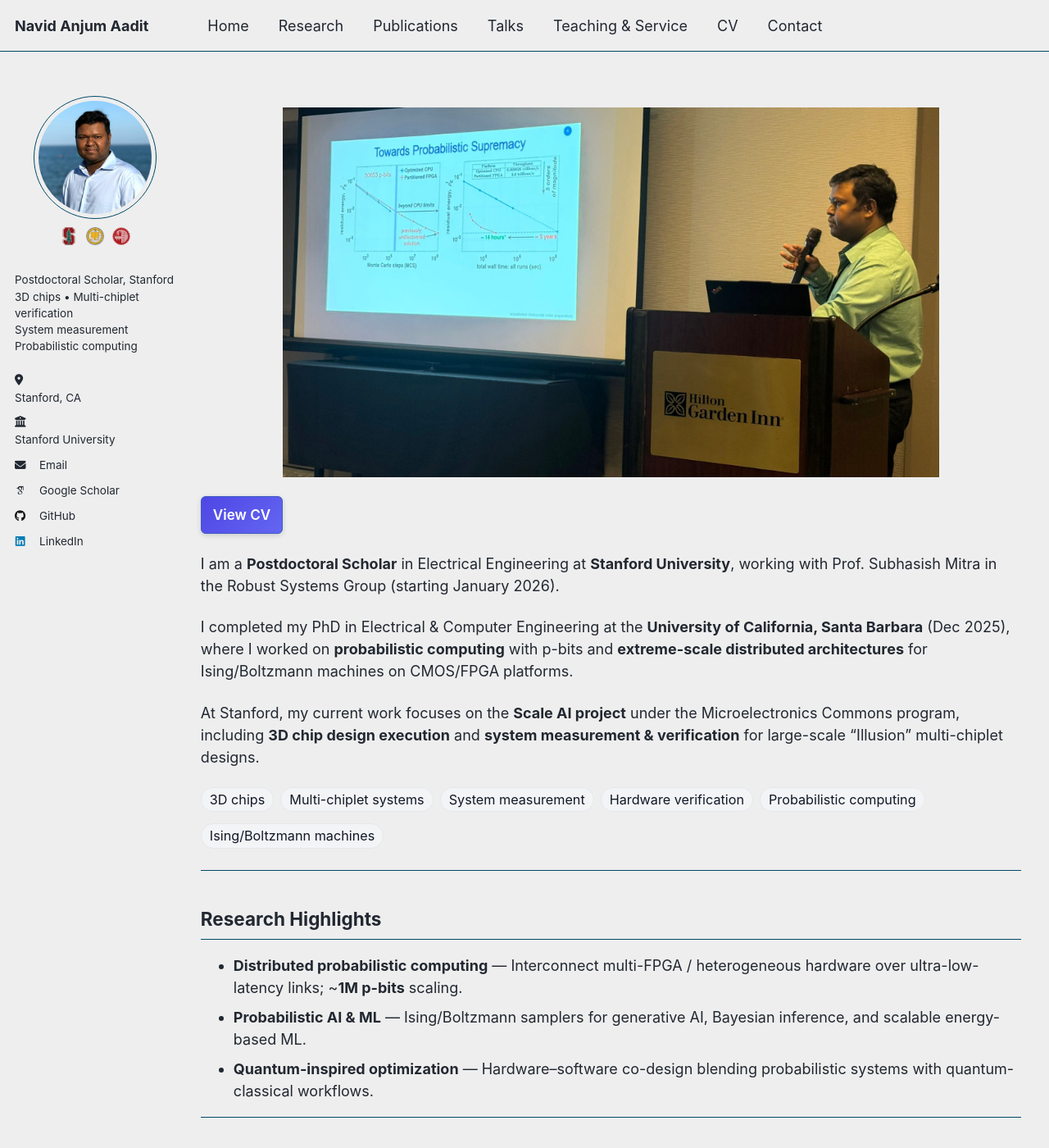
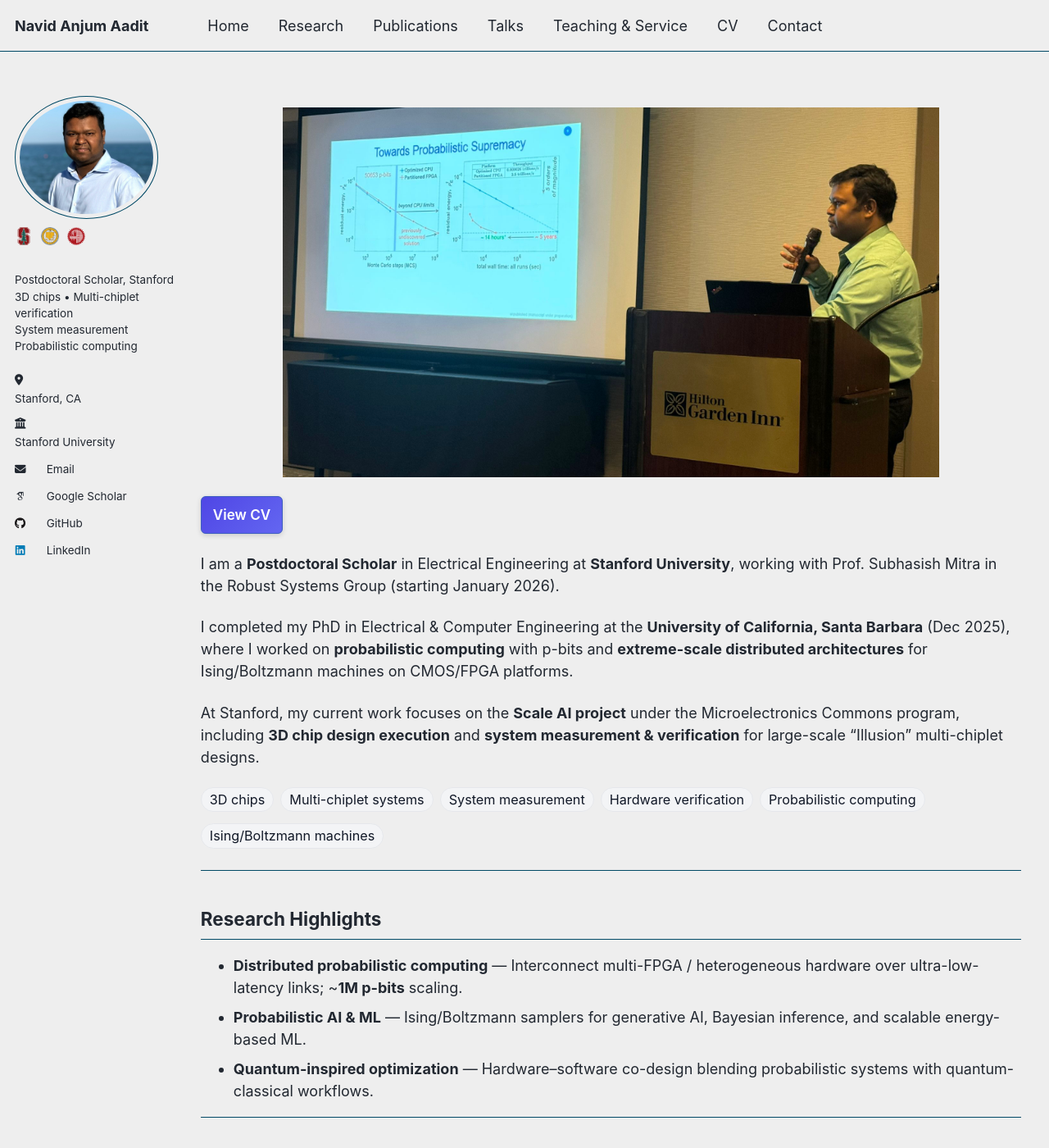
Before and after one commit to navidaadit/navidaadit.github.io, a Jekyll site: the page built from _pages/about.md, in a window 1280 px wide and 1400 px high. Shown: the whole window at 82% size. Built offline with Jekyll 4.4.1, drawn with Linux system fonts in a browser that asks for light colours; some web fonts are replaced.

Commit message:
Update _custom.scss

```diff
--- a/_sass/_custom.scss
+++ b/_sass/_custom.scss
@@ -32,69 +32,46 @@
 /* Clear legacy floats */
 .page::after { content: ""; display: block; clear: both; }
 
+
 /* ===========================================================
-   AUTHOR SIDEBAR FIXES
+   1. SIDEBAR ALIGNMENT (ALWAYS LEFT)
    =========================================================== */
 
-/* 1. Reset list spacing so text starts at the "very left" */
-.sidebar .author__urls ul {
-  padding-left: 0 !important;
+/* Force Avatar Left on ALL screens */
+.author__avatar {
+  display: block !important;
+  text-align: left !important;
+  width: 100% !important;
   margin-left: 0 !important;
-  list-style-type: none !important;
 }
 
-/* 2. Fix "Stanford" dropping to new line (Flexbox on the LINK) */
-.sidebar .author__urls li a {
-  display: flex !important;
-  align-items: flex-start !important; /* Aligns top of text with top of icon */
-  justify-content: flex-start !important;
-  width: 100% !important;
-  gap: 10px !important; /* Gap between icon and text */
-  text-decoration: none !important;
-  padding: 2px 0 !important; /* Slight vertical breathing room */
+.author__avatar img {
+  margin: 0 !important; /* Removes centering margins */
+  margin-bottom: 10px !important;
+  display: block !important;
+  width: 150px;
+  height: 150px;
+  object-fit: cover;
+  border-radius: 50%;
 }
 
-/* 3. Ensure Icon stays nicely sized and doesn't get squashed */
-.sidebar .author__urls li a i {
-  flex-shrink: 0 !important; /* Prevents icon from shrinking */
-  width: 20px !important;    /* Fixed width for perfect alignment */
-  text-align: center !important;
-  margin-top: 4px !important; /* Optical alignment for text baseline */
-  margin-right: 0 !important; /* Gap is handled by flex-gap above */
-}
-
-/* 4. Desktop Text Alignment (Left) */
+/* Force Name/Bio Left on ALL screens */
 .sidebar .author__content,
 .sidebar .author__bio {
   text-align: left !important;
-  width: 100%;
+  width: 100% !important;
   margin-left: 0 !important;
   padding-left: 0 !important;
 }
 
-/* 5. Avatar: Desktop (Center the image inside the block) */
-.author__avatar {
-  display: block;
-  width: 100%;
-  text-align: center;
-}
-.author__avatar img {
-  width: 150px;
-  height: 150px;
-  object-fit: cover;
-  border-radius: 50%;
-  margin: 0 auto; /* Centers it horizontally */
-  display: block;
-}
-
-/* 6. Affiliation Logos (Centered under avatar) */
+/* Force Logos Left */
 .sidebar .affil-logos {
   display: flex !important;
   width: 100% !important;
-  justify-content: center !important;
+  justify-content: flex-start !important; /* Starts from left */
   align-items: center !important;
   gap: 10px !important;
-  margin: 8px auto 12px auto !important;
+  margin: 8px 0 12px 0 !important;
   padding: 0 !important;
 }
 .sidebar .affil-logo {
@@ -104,62 +81,105 @@
   display: block !important;
 }
 
-/* 7. MOBILE FIXES (Force Avatar Center & Fix Ellipse Issue) */
+/* ===========================================================
+   2. FIX STANFORD / LOCATION LINKS (Prevent New Line)
+   =========================================================== */
+
+/* Reset List Styles */
+.sidebar .author__urls ul {
+  padding-left: 0 !important;
+  margin-left: 0 !important;
+  list-style-type: none !important;
+}
+
+/* The 'a' tag becomes a flex container.
+   This treats the Icon and the Text as two blocks sitting side-by-side.
+*/
+.sidebar .author__urls li a {
+  display: flex !important;
+  flex-direction: row !important;
+  align-items: flex-start !important;
+  width: 100% !important;
+  gap: 12px !important; /* Space between Icon and Text */
+  text-decoration: none !important;
+  padding: 3px 0 !important;
+}
+
+/* Force the Icon to stay an Icon (don't break line) */
+.sidebar .author__urls li a i {
+  display: inline-block !important;
+  width: 20px !important;
+  text-align: center !important;
+  flex-shrink: 0 !important; /* Never shrink the icon */
+  margin-top: 4px !important; /* Align with text top */
+  line-height: 1 !important;
+}
+
+/* Target the text inside the link to ensure it handles wrapping correctly */
+.sidebar .author__urls li a span {
+  display: block !important; /* Treat text as a block next to icon */
+  text-align: left !important;
+}
+
+/* ===========================================================
+   3. MOBILE FOLLOW BUTTON (KEEP RIGHT)
+   =========================================================== */
+
+/* Mobile Sidebar Wrapper */
 @media (max-width: 1023px) {
-  /* Reset container to block and center align text */
-  .sidebar, .author__profile, .author__avatar {
-    float: none !important;
-    text-align: center !important;
-    width: 100% !important;
-    display: block !important; /* Ensure not flex */
-  }
-
-  /* Ensure image is a circle and centered */
+  /* Smaller avatar for phone, still left aligned */
   .author__avatar img {
     width: 110px !important;
     height: 110px !important;
-    object-fit: cover !important; /* Fixes ellipse issue */
-    border-radius: 50% !important; /* Fixes ellipse issue */
-    margin-left: auto !important; /* Centers the block image */
-    margin-right: auto !important; /* Centers the block image */
-    float: none !important;
-    display: block !important;
   }
 
-  /* Ensure name/bio/logos are centered */
-  .sidebar .author__content,
-  .sidebar .author__bio,
-  .sidebar .author__content *,
-  .sidebar .author__bio * {
-    text-align: center !important;
-    margin-left: auto !important;
-    margin-right: auto !important;
+  /* Make sure the container holding the button goes to the right */
+  .author__urls-wrapper {
+    display: flex !important;
+    justify-content: flex-end !important; /* Pushes button to Right */
+    width: 100% !important;
+    position: relative !important;
+    margin: 0 !important;
+    padding: 0 !important;
   }
-    .sidebar .affil-logos {
-      justify-content: center !important;
+
+  /* The Button itself */
+  .author__urls-wrapper .btn {
+    display: inline-block !important;
+    margin: 0 !important;
+  }
+
+  /* The Dropdown Menu position */
+  .author__urls {
+    position: absolute !important;
+    right: 0 !important;
+    left: auto !important;
+    top: calc(100% + 10px) !important;
+    z-index: 9999 !important;
+    background: white !important;
+    border: 1px solid #e5e7eb;
+    box-shadow: 0 5px 15px rgba(0,0,0,0.1);
+    width: 250px !important;
+    text-align: left !important;
+    padding: 10px !important;
   }
 }
 
+/* Desktop Layer fix */
+@media (min-width:1024px){
+  .sidebar{ z-index: 1 !important; }
+  .page__content{ position: relative; z-index: 2 !important; }
+}
+
+
 /* ===========================================================
-   HERO / CONTENT / PILLS
+   HERO / CONTENT / PILLS (Standard)
    =========================================================== */
 
-/* Remove built-in hero */
-.page__hero,
-.page__hero--overlay,
-.hero-landing { display: none !important; }
+.page__hero, .page__hero--overlay, .hero-landing { display: none !important; }
+.hero-img { display: block; width: 80%; height: auto; margin: 0 auto 0 auto; border-bottom: none; }
+.cv-row { margin: 0.5rem 0 1rem 0; }
 
-/* Hero image */
-.hero-img {
-  display: block;
-  width: 80%;
-  height: auto;
-  margin: 0 auto 0 auto;
-  border-bottom: none;
-}
-
-/* ---------- Download CV button ---------- */
-.cv-row { margin: 0.5rem 0 1rem 0; }
 .page__content .btn--cv {
   display: inline-block;
   background-color: #4a6fdd;
@@ -175,232 +195,96 @@
 .page__content .btn--cv:hover  { background-color: #3f5fc0; border-color: #3552a6; }
 .page__content .btn--cv:active { transform: translateY(1px); }
 
-/* ---------- Keyword pills ---------- */
+/* Keywords */
 .keyword-pills {
-  list-style: none;
-  padding: 0;
-  margin: 0.25rem 0 0.5rem 0;
-  display: flex;
-  flex-wrap: wrap;
-  gap: 6px 8px;
+  list-style: none; padding: 0; margin: 0.25rem 0 0.5rem 0;
+  display: flex; flex-wrap: wrap; gap: 6px 8px;
 }
 .keyword-pills li {
-  font-size: 0.9rem;
-  line-height: 1;
-  padding: 6px 10px;
-  border-radius: 999px;
-  white-space: nowrap;
+  font-size: 0.9rem; line-height: 1; padding: 6px 10px;
+  border-radius: 999px; white-space: nowrap;
   border: 1px solid #e5e7eb !important;
   background: #f3f4f6 !important;
   color: #111827 !important;
 }
 
-/* ---------- Spotlight / Research gallery images ---------- */
-.figure-card {
-  overflow: hidden;
-  border-radius: 10px;
-  position: relative;
-  border: 1px solid #e5e7eb;
-  background: #f7fafc;
-}
+/* Gallery / Images */
+.figure-card { overflow: hidden; border-radius: 10px; position: relative; border: 1px solid #e5e7eb; background: #f7fafc; }
 .figure-card img {
-  display:block;
-  width:100% !important;
-  height:auto !important;
-  aspect-ratio: 4 / 3;
-  object-fit: contain !important;
-  object-position: center !important;
+  display:block; width:100% !important; height:auto !important;
+  aspect-ratio: 4 / 3; object-fit: contain !important; object-position: center !important;
   background: transparent !important;
 }
-.figure-card.fill img {
-  object-fit: cover !important;
-  object-position: center !important;
-}
-.gallery-2x2{
-  display:grid;
-  grid-template-columns:repeat(2,minmax(0,1fr));
-  gap:12px;
-  margin:.6rem 0 1.2rem;
-}
-@media (max-width:980px){
-  .gallery-2x2{ grid-template-columns:1fr; }
-}
+.figure-card.fill img { object-fit: cover !important; object-position: center !important; }
+.gallery-2x2{ display:grid; grid-template-columns:repeat(2,minmax(0,1fr)); gap:12px; margin:.6rem 0 1.2rem; }
+@media (max-width:980px){ .gallery-2x2{ grid-template-columns:1fr; } }
 .page__content i.fas { color: #3b82f6; margin-right: 6px; }
 
-/* ===========================================================
-   FOOTER: single slim bar
-   =========================================================== */
-.page__footer,
-.page__footer::before,
-.page__footer::after {
-  background: transparent !important;
-  border: 0 !important;
-  box-shadow: none !important;
-  padding: 0 !important;
-  min-height: 0 !important;
+/* Footer */
+.page__footer, .page__footer::before, .page__footer::after {
+  background: transparent !important; border: 0 !important; box-shadow: none !important; padding: 0 !important; min-height: 0 !important;
 }
 .page__footer-follow { display: none !important; }
 
 .footer-bar {
-  display: flex !important;
-  align-items: center !important;
-  justify-content: space-between !important;
-  width: 100% !important;
-  max-width: none !important;
-  margin: 0 !important;
-  padding: 6px 16px !important;
-  background: #f7fafc !important;
-  color: #475569 !important;
-  border-top: 1px solid #e5e7eb !important;
-  font-size: 0.78rem !important;
-  line-height: 1.2;
+  display: flex !important; align-items: center !important; justify-content: space-between !important;
+  width: 100% !important; max-width: none !important; margin: 0 !important;
+  padding: 6px 16px !important; background: #f7fafc !important; color: #475569 !important;
+  border-top: 1px solid #e5e7eb !important; font-size: 0.78rem !important; line-height: 1.2;
 }
-.footer-left  { opacity: .92; }
+.footer-left { opacity: .92; }
 .footer-right { opacity: .92; text-align: right; }
+.page { margin-top: 1rem; }
+@media (max-width: 520px) { .footer-bar { flex-wrap: wrap; row-gap: 4px; } }
 
-.page { margin-top: 1rem; }
-@media (max-width: 520px) {
-  .footer-bar { flex-wrap: wrap; row-gap: 4px; }
-}
-
-/* ===========================================================
-   HARD ENFORCE: 75% inner width + justification, no hyphens
-   =========================================================== */
+/* Justification & Widths */
 .layout--single .page__content > *:not(.hero-img):not(.keyword-pills):not(.cv-row):not(.gallery-3):not(.figure-card) {
-  width: 100% !important;
-  max-width: var(--content-max) !important;
-  margin-right: auto !important;
-  margin-left: 0 !important;
+  width: 100% !important; max-width: var(--content-max) !important; margin-right: auto !important; margin-left: 0 !important;
 }
 @media (max-width: 980px) {
   .layout--single .page__content > *:not(.hero-img):not(.keyword-pills):not(.cv-row):not(.gallery-3):not(.figure-card) {
-    max-width: none !important;
-    width: 100% !important;
-    margin: 0 !important;
+    max-width: none !important; width: 100% !important; margin: 0 !important;
   }
 }
+.layout--single .page__content { text-align: justify !important; text-justify: inter-word; }
 
-.layout--single .page__content {
-  text-align: justify !important;
-  text-justify: inter-word;
-}
-
-/* Reset justification for boxes/cards */
 .page__content .card ul, .page__content .card ol, .page__content .card li, .page__content .card p,
 .page__content .section ul, .page__content .section ol, .page__content .section li, .page__content .section p {
-  text-align: left !important;
-  text-justify: auto !important;
-  -webkit-hyphens: none !important;
-  hyphens: none !important;
+  text-align: left !important; text-justify: auto !important; -webkit-hyphens: none !important; hyphens: none !important;
 }
+.page__content .card, .page__content .section {
+  background: #ffffff !important; border-color: #e5e7eb !important; color: #111827 !important;
+}
+.page__content p, .page__content li, .page__content blockquote, .page__content .figcap, .page__content .small-note {
+  -webkit-hyphens: none !important; hyphens: none !important; word-break: normal !important; overflow-wrap: break-word;
+}
+.page__content h1, .page__content h2, .page__content h3, .page__content h4, .page__content h5, .page__content h6,
+.page__content .keyword-pills, .page__content .keyword-pills *, .page__content .pill-list, .page__content .pill-list *,
+.page__content .stat-row, .page__content .stat-row *, .page__content .card h4, .page__content .cv-row,
+.footer-bar, .footer-bar * { text-align: left !important; }
 
-.page__content .card, .page__content .section {
-  background: #ffffff !important;
-  border-color: #e5e7eb !important;
-  color: #111827 !important;
-}
-
-.page__content p, .page__content li, .page__content blockquote, .page__content .figcap, .page__content .small-note {
-  -webkit-hyphens: none !important;
-  hyphens: none !important;
-  word-break: normal !important;
-  overflow-wrap: break-word;
-}
-
-/* Left align headers and UI elements */
-.page__content h1, .page__content h2, .page__content h3, .page__content h4, .page__content h5, .page__content h6,
-.page__content .keyword-pills, .page__content .keyword-pills *,
-.page__content .pill-list, .page__content .pill-list *,
-.page__content .stat-row, .page__content .stat-row *,
-.page__content .card h4, .page__content .cv-row,
-.footer-bar, .footer-bar * {
-  text-align: left !important;
-}
-
-/* Figure Captions: Centered */
+/* Centered Captions */
 .page__content .figure-card > figcaption, .page__content .figure-card > .figcap,
 .layout--single .page__content .gallery-2x2 .figure-card > figcaption,
 .layout--single .page__content .gallery-2x2 .figure-card > .figcap {
-  display: block !important;
-  width: 100% !important;
-  text-align: center !important;
-  margin-top: 6px !important;
-  font-size: 0.9rem !important;
-  line-height: 1.35 !important;
-  color: #475569 !important;
+  display: block !important; width: 100% !important; text-align: center !important;
+  margin-top: 6px !important; font-size: 0.9rem !important; line-height: 1.35 !important; color: #475569 !important;
 }
 .page__content .figure-card > figcaption *, .page__content .figure-card > .figcap * {
-  text-align: inherit !important;
-  margin: 0 !important;
-  display: inline !important;
+  text-align: inherit !important; margin: 0 !important; display: inline !important;
 }
 
-/* Teaching/service fix */
+/* Teaching/Pubs */
 .page__content .course-item { display:flex; align-items:flex-start; gap:10px; flex-wrap: wrap; }
 .page__content .course-item > div { flex: 1 1 0; min-width: 0; overflow-wrap: anywhere; word-break: normal; }
 .page__content .course-item .badge { flex: 0 0 auto; white-space: nowrap; }
-
-/* Publications IDs */
 .cite-id, .pub-id, .id-badge, .entry-id, .label, [class^="id-"], [class*=" id-"] {
-  border: 1px solid #e5e7eb !important;
-  background: #f3f4f6 !important;
-  color: #111827 !important;
-  border-radius: 999px;
-  padding: 2px 8px;
-  font-weight: 600;
+  border: 1px solid #e5e7eb !important; background: #f3f4f6 !important; color: #111827 !important;
+  border-radius: 999px; padding: 2px 8px; font-weight: 600;
 }
-
-/* Mobile dropdown */
 .greedy-nav .hidden-links li a { padding-top: 10px; padding-bottom: 10px; line-height: 1.2; }
 .inline-list li{ white-space:normal !important; overflow-wrap:anywhere !important; word-break:normal !important; max-width:100% !important; }
-
-/* Links */
 .page__content a:not(.btn--cv):not(.no-link-style), .footer-bar a:not(.no-link-style) {
-  color: inherit !important;
-  text-decoration: underline;
-  text-decoration-thickness: 1px;
-  text-underline-offset: 2px;
+  color: inherit !important; text-decoration: underline; text-decoration-thickness: 1px; text-underline-offset: 2px;
 }
-.page__content a:not(.btn--cv):not(.no-link-style):hover, .footer-bar a:not(.no-link-style):hover {
-  color: #1d4ed8 !important;
-}
-
-/* Follow Button (Mobile only) */
-.author__urls-wrapper { text-align: initial !important; }
-@media (max-width:1023px){
-  .author__urls-wrapper{
-    position: relative !important;
-    display: block !important;
-    width: max-content !important;
-    margin-left: auto !important;
-    padding: 0 !important;
-    text-align: left !important;
-  }
-  .author__urls-wrapper .btn{
-    display: inline-block !important;
-    width: auto !important;
-    padding: 7px 10px !important;
-    line-height: 1.2 !important;
-    white-space: nowrap !important;
-  }
-  .author__urls{
-    position: absolute !important;
-    right: 0 !important;
-    left: auto !important;
-    top: calc(100% + 8px) !important;
-    min-width: 220px !important;
-    max-width: calc(100vw - 32px) !important;
-    z-index: 3000 !important;
-    background: #fff !important;
-    border: 1px solid #e5e7eb !important;
-    box-shadow: 0 8px 22px rgba(0,0,0,.15) !important;
-    display: none;
-    text-align: left !important;
-  }
-  .author__urls.is--visible{ display: block !important; }
-}
-
-@media (min-width:1024px){
-  .sidebar{ z-index: 1 !important; }
-  .page__content{ position: relative; z-index: 2 !important; }
-}
+.page__content a:not(.btn--cv):not(.no-link-style):hover, .footer-bar a:not(.no-link-style):hover { color: #1d4ed8 !important; }
```
